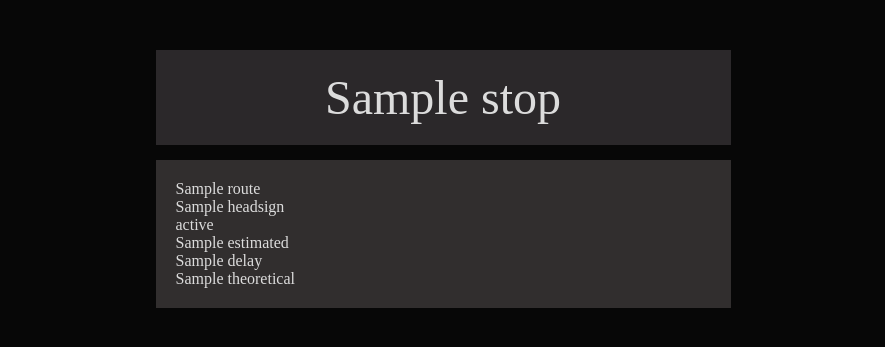
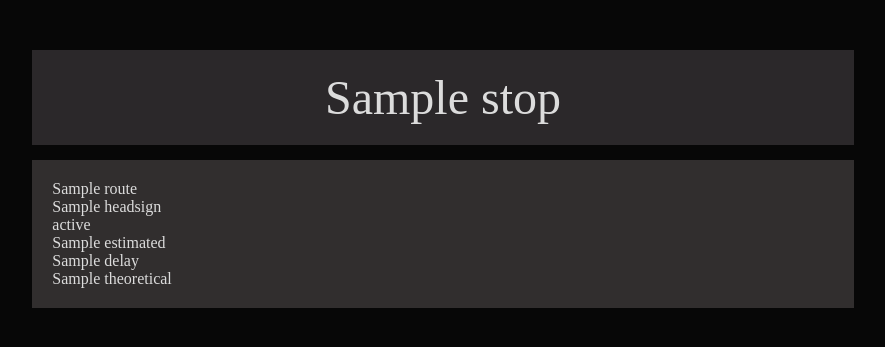
Before and after one commit to Porzeraklon/rozkladztm, a Flask app: template templates/stop.html in a window 1280 px wide. Shown: the top 347 px of the page, without its empty margins (197-1082 px from the left). Run offline with Flask 2, Linux system fonts and the light colour scheme; the template is opened without the code that fills it: most values are stand-ins (such as "Sample title", 1, 10 or a date in 2020).

Commit message:
div fix mobile

```diff
--- a/static/css/main.css
+++ b/static/css/main.css
@@ -26,7 +26,7 @@ body {
 
 .grid-wrapper {
     display: grid;
-    grid-template-columns: 1fr 2fr 1fr;
+    grid-template-columns: 1fr 5fr 1fr;
     grid-auto-rows: minmax(0, auto);
     gap: 15px;
 
```
